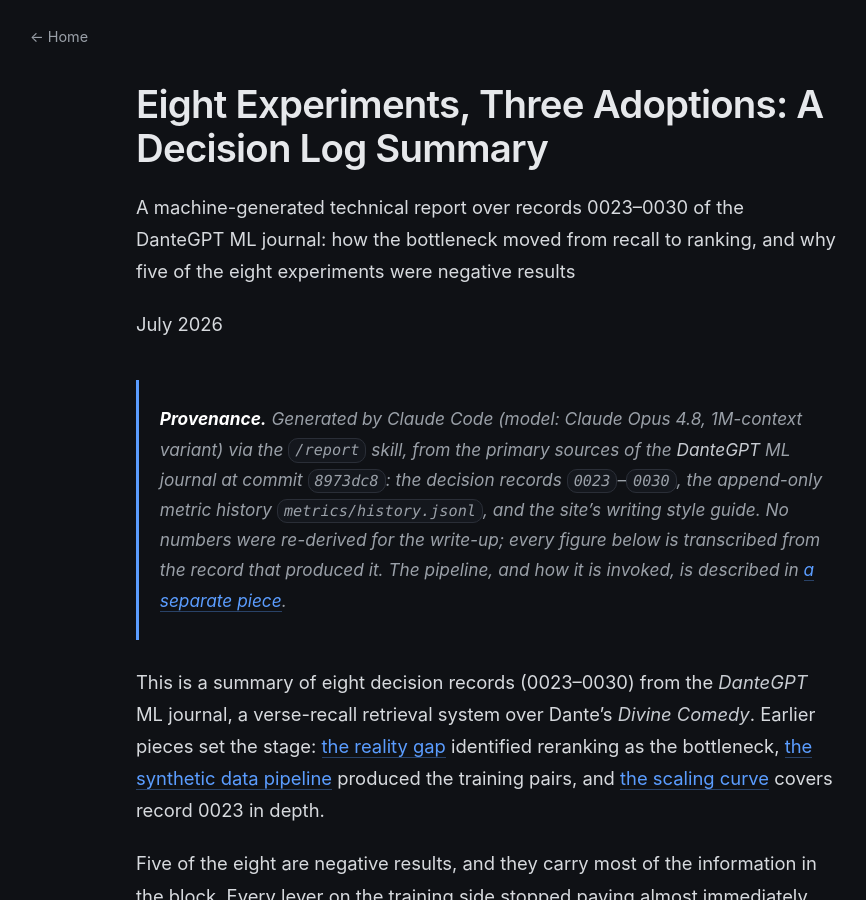
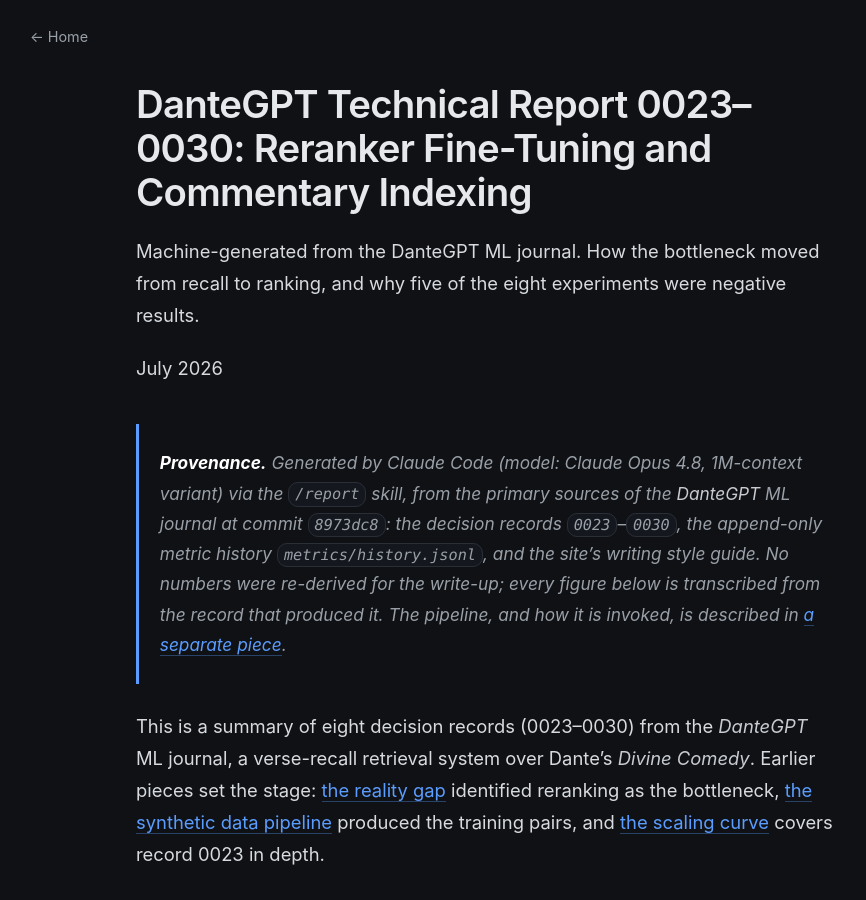
Before and after one commit to rp-playground/rp-playground.github.io, a Jekyll site: the page built from _writing/dante-retrieval-decisions-0023-0030.md, in a window 1280 px wide and 900 px high. Shown: the whole window, without its empty margins (154-1020 px from the left). Built offline with Jekyll 4.4.1, drawn with Linux system fonts in a browser that asks for light colours.

Commit message:
Title the report as a numbered technical report
"Eight Experiments, Three Adoptions" read as an essay title for an artifact
that is neither. The title now carries project, record range and subject, so a
series of reports is scannable in the listing and citable from later records.
The findings move to the subtitle.

Co-Authored-By: Claude Opus 4.8 (1M context) <noreply@anthropic.com>

```diff
--- a/_writing/dante-retrieval-decisions-0023-0030.md
+++ b/_writing/dante-retrieval-decisions-0023-0030.md
@@ -1,7 +1,7 @@
 ---
 layout: article
-title: "Eight Experiments, Three Adoptions: A Decision Log Summary"
-subtitle: "A machine-generated technical report over records 0023–0030 of the DanteGPT ML journal: how the bottleneck moved from recall to ranking, and why five of the eight experiments were negative results"
+title: "DanteGPT Technical Report 0023–0030: Reranker Fine-Tuning and Commentary Indexing"
+subtitle: "Machine-generated from the DanteGPT ML journal. How the bottleneck moved from recall to ranking, and why five of the eight experiments were negative results."
 description: A machine-generated technical report over decision records 0023–0030 of the DanteGPT ML journal. Claude Code (Opus 4.8) read the records via the /report skill and wrote this from them, transcribing every number from the record that produced it. Reranker fine-tuning gave a significant but saturating transfer gain; late fusion, RRF-mined negatives, ranking loss, entity-aware rerank passages, and a query rewriter all failed their pre-registered criteria; entity docs and Chiavacci commentary docs were adopted. The bottleneck is now the ranking stage, not the candidate pool.
 summary: "This report is machine-generated. Claude Code (Opus 4.8) read decision records 0023–0030 of the DanteGPT ML journal through the /report skill and wrote the piece from them, transcribing every number from the record that produced it rather than re-deriving anything. The style guide it wrote under is mine; the analysis and the verdicts are the records'. What the eight records hold: three adoptions and five negative results. Fine-tuning the cross-encoder reranker beats zero-shot by +0.042 Recall@1 on a human-validated transfer set (p=0.006), but top-1 saturates at the smallest data scale, and every training-side lever tried afterwards failed its pre-registered criterion. Commentary notes indexed as extra tercet representations lifted pool recall@50 from 0.813 to 0.864, yet the reranker promotes only 1 of the 29 newly retrieved gold tercets to rank 1, so the bottleneck has moved from recall to ranking."
 date: 2026-07-21
```
